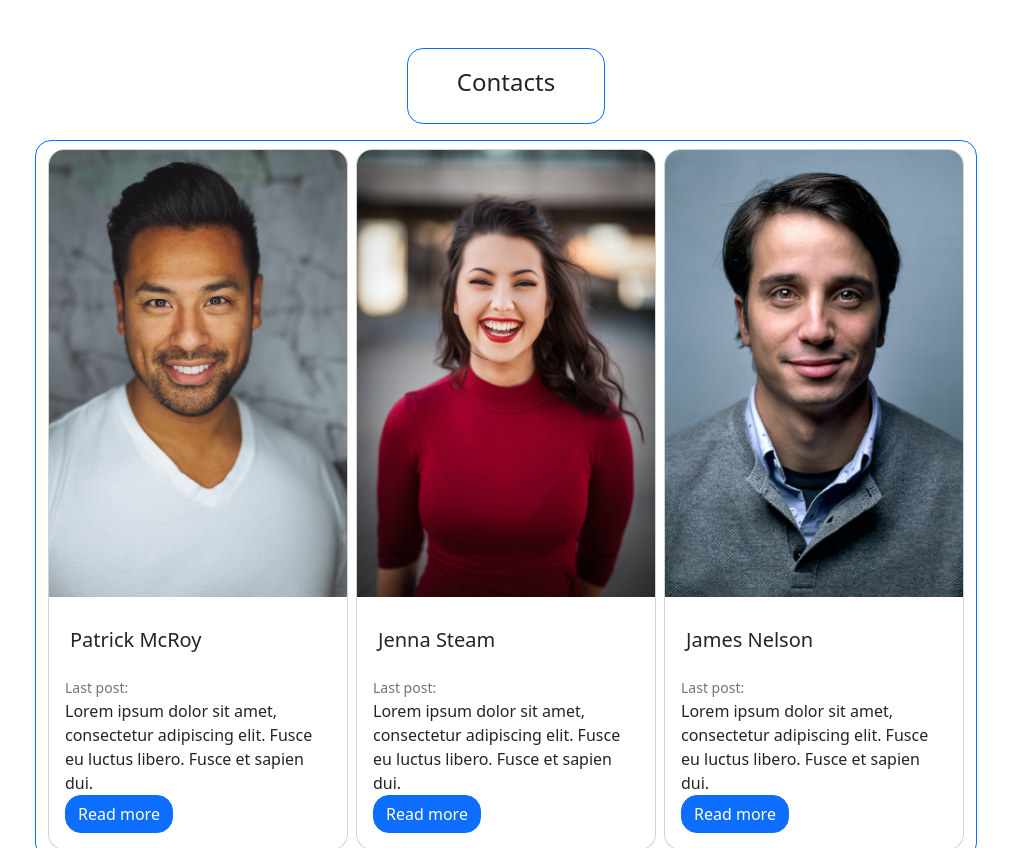
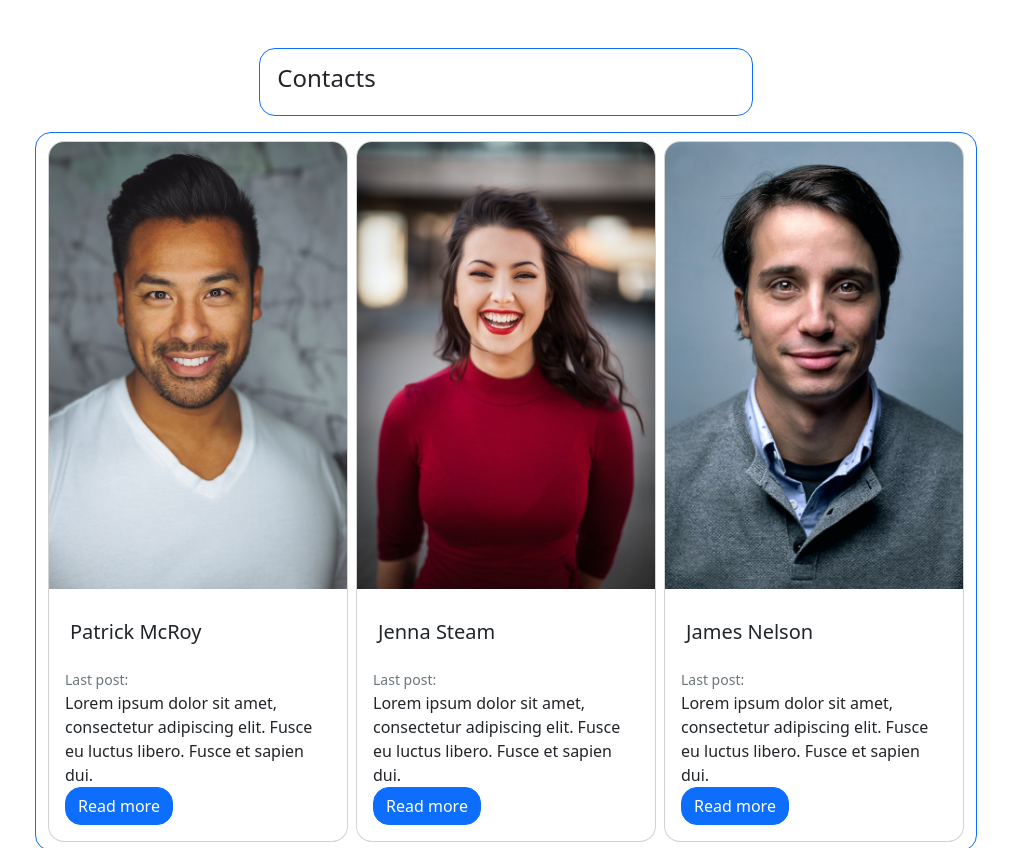
Before and after one commit to LAakerberg/css-frameworks-ca, a website: page profile.html in a window 1280 px wide. Shown: the part 1052-1900 px from the top of the page, without its empty margins (134-1145 px from the left). Drawn offline with nearby package versions, Linux system fonts and the light colour scheme.

Commit message:
updated h4

```diff
--- a/profile.html
+++ b/profile.html
@@ -102,7 +102,7 @@
       </div>
 
       <div class="row m-5 d-flex flex-column gap-3 align-items-center">
-        <div class="col-md-2 py-1 border border-primary rounded gap-2 text-center"><h4>Contacts</h4></div>
+        <div class="col-md-5 border border-primary rounded gap-2"><h4>Contacts</h4></div>
         <div class="col-md-auto py-2 border border-primary rounded d-flex flex-column flex-sm-row-reverse gap-2 ">
             <!---->
             <div class="card post-card m-auto">
```
Also changed, not shown: index.html (+2 -2 lines).
